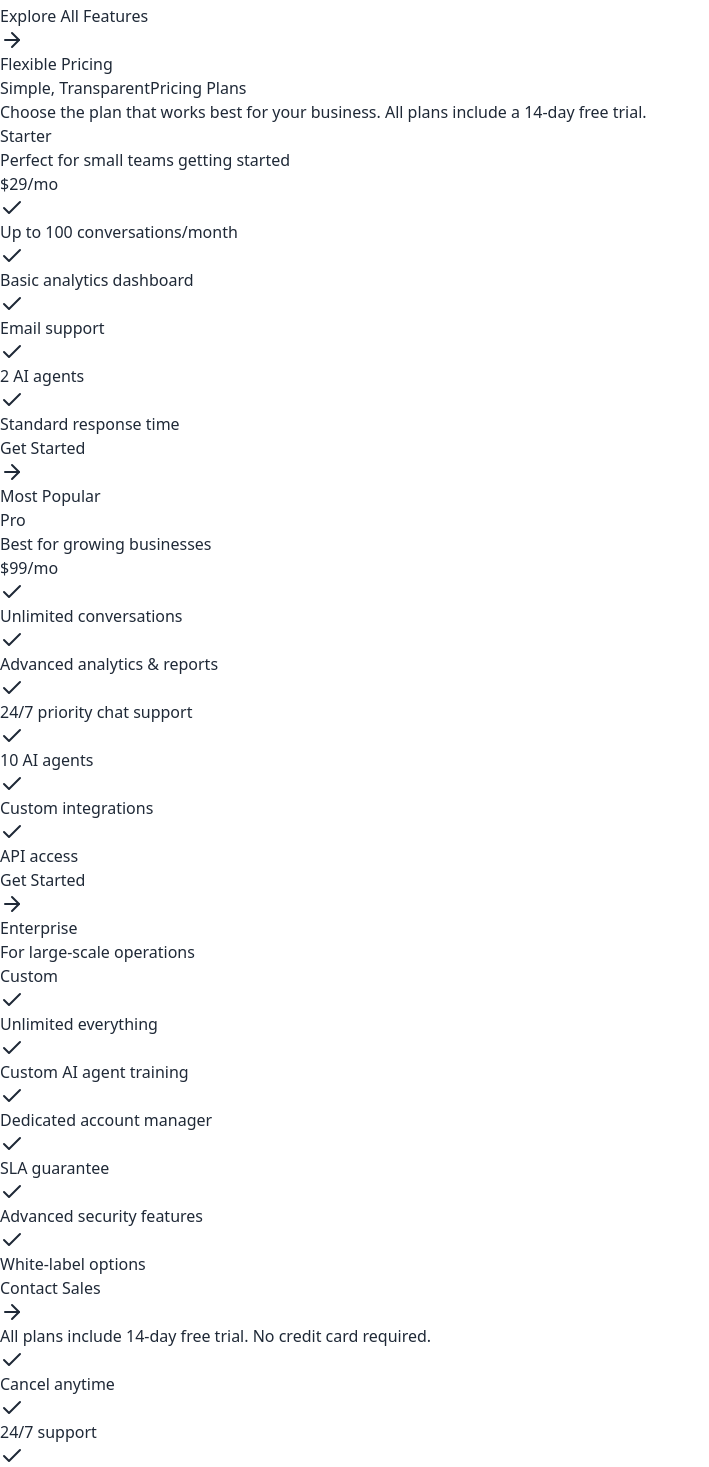
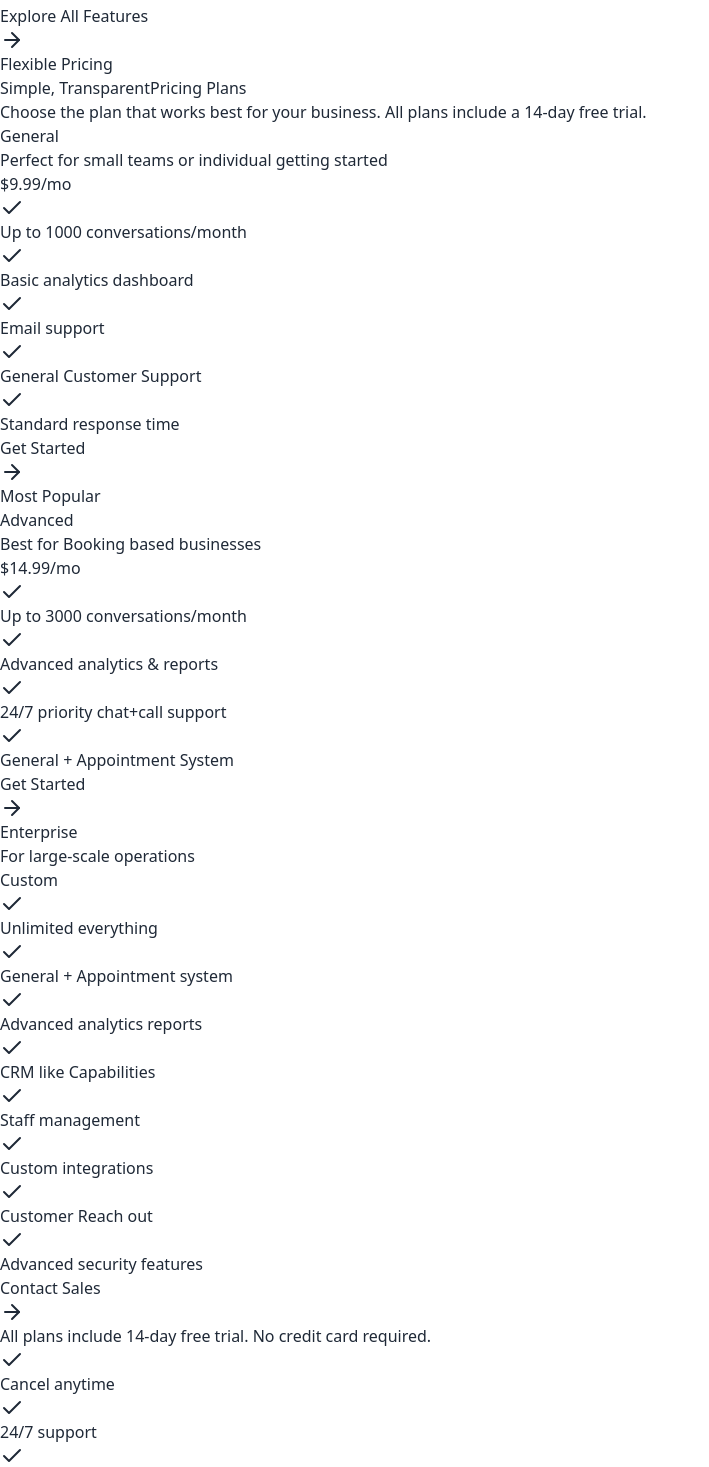
Before and after one commit to Aseeeem-kc/easy-serve, a React (Vite) app in the folder frontend/: page / in a window 1280 px wide. Shown: the part 1463-2930 px from the top of the page, without its empty margins (0-709 px from the left). Built offline with nearby package versions, Linux system fonts and the light colour scheme; no server answers.

Commit message:
refactor: subscription card updated + linked to google call

```diff
--- a/frontend/src/components/sections/Landing/Pricing.tsx
+++ b/frontend/src/components/sections/Landing/Pricing.tsx
@@ -4,16 +4,16 @@ import { Check, Zap, Building2, ArrowRight } from "lucide-react";
 const Pricing: React.FC = () => {
   const plans = [
     {
-      name: "Starter",
+      name: "General",
       icon: Zap,
-      price: "$29",
+      price: "$9.99",
       period: "/mo",
-      description: "Perfect for small teams getting started",
+      description: "Perfect for small teams or individual getting started",
       features: [
-        "Up to 100 conversations/month",
+        "Up to 1000 conversations/month",
         "Basic analytics dashboard",
         "Email support",
-        "2 AI agents",
+        "General Customer Support",
         "Standard response time"
       ],
       highlighted: false,
@@ -21,19 +21,17 @@ const Pricing: React.FC = () => {
       gradient: "from-gray-100 to-gray-50"
     },
     {
-      name: "Pro",
-      price: "$99",
+      name: "Advanced",
+      price: "$14.99",
       period: "/mo",
-      description: "Best for growing businesses",
+      description: "Best for Booking based businesses",
       features: [
-        "Unlimited conversations",
+        "Up to 3000 conversations/month",
         "Advanced analytics & reports",
-        "24/7 priority chat support",
-        "10 AI agents",
-        "Custom integrations",
-        "API access"
+        "24/7 priority chat+call support",
+        "General + Appointment System",
       ],
-      highlighted: true,
+      highlighted: false,
       badge: "Most Popular",
       cta: "Get Started",
       gradient: "from-gray-900 to-gray-700"
@@ -46,13 +44,15 @@ const Pricing: React.FC = () => {
       description: "For large-scale operations",
       features: [
         "Unlimited everything",
-        "Custom AI agent training",
-        "Dedicated account manager",
-        "SLA guarantee",
+        "General + Appointment system",
+        "Advanced analytics reports",
+        "CRM like Capabilities",
+        "Staff management",
+        "Custom integrations",
+        "Customer Reach out",
         "Advanced security features",
-        "White-label options"
       ],
-      highlighted: false,
+      highlighted: true,
       cta: "Contact Sales",
       gradient: "from-gray-100 to-gray-50"
     }
@@ -90,6 +90,16 @@ const Pricing: React.FC = () => {
         {/* Pricing Cards */}
 <div className="grid md:grid-cols-3 gap-8 mb-12">
   {plans.map((plan, index) => {
+    // Common button classes
+    const buttonClasses = `w-full py-4 rounded-xl font-semibold transition-all hover:scale-105 flex items-center justify-center ${
+      plan.highlighted
+        ? 'bg-white text-gray-900 hover:bg-gray-100 shadow-lg'
+        : 'bg-gradient-to-r from-gray-900 to-gray-800 text-white hover:from-gray-800 hover:to-gray-700 shadow-lg'
+    }`;
+
+    // Determine if CTA should be a link
+    const isEnterprise = plan.name === "Enterprise";
+    const ctaLink = "https://calendar.google.com/calendar/appointments/schedules/AcZssZ24a6w-ZVgUek0_oSTlvXw-lFjldD3cQFQIdN4odRN0w9_1TxHs1IACNxduY4XwAdjtz6zT3VvW";
 
     return (
       <div
@@ -114,9 +124,7 @@ const Pricing: React.FC = () => {
           plan.highlighted
             ? 'bg-white/20 backdrop-blur-sm'
             : `bg-gradient-to-br ${plan.gradient}`
-                }`}>
-                  {/* <Icon className={`w-6 h-6 ${plan.highlighted ? 'text-white' : 'text-gray-700'}`} /> */}
-                </div>
+        }`}></div>
 
         {/* Plan name */}
         <h3 className={`font-bold text-2xl mb-2 ${plan.highlighted ? 'text-white' : 'text-gray-900'}`}>
@@ -155,18 +163,27 @@ const Pricing: React.FC = () => {
         </ul>
 
         {/* CTA Button */}
-                <button className={`w-full py-4 rounded-xl font-semibold transition-all hover:scale-105 flex items-center justify-center ${
-                  plan.highlighted
-                    ? 'bg-white text-gray-900 hover:bg-gray-100 shadow-lg'
-                    : 'bg-gradient-to-r from-gray-900 to-gray-800 text-white hover:from-gray-800 hover:to-gray-700 shadow-lg'
-                }`}>
+        {isEnterprise ? (
+          <a
+            href={ctaLink}
+            target="_blank"
+            rel="noopener noreferrer"
+            className={buttonClasses}
+          >
+            {plan.cta}
+            <ArrowRight className="ml-2 w-5 h-5" />
+          </a>
+        ) : (
+          <button className={buttonClasses}>
             {plan.cta}
             <ArrowRight className="ml-2 w-5 h-5" />
           </button>
+        )}
       </div>
     );
   })}
 </div>
+
 
         {/* Bottom info */}
         <div className="text-center">
```
Lines whose indentation alone changed are shown as unchanged.
